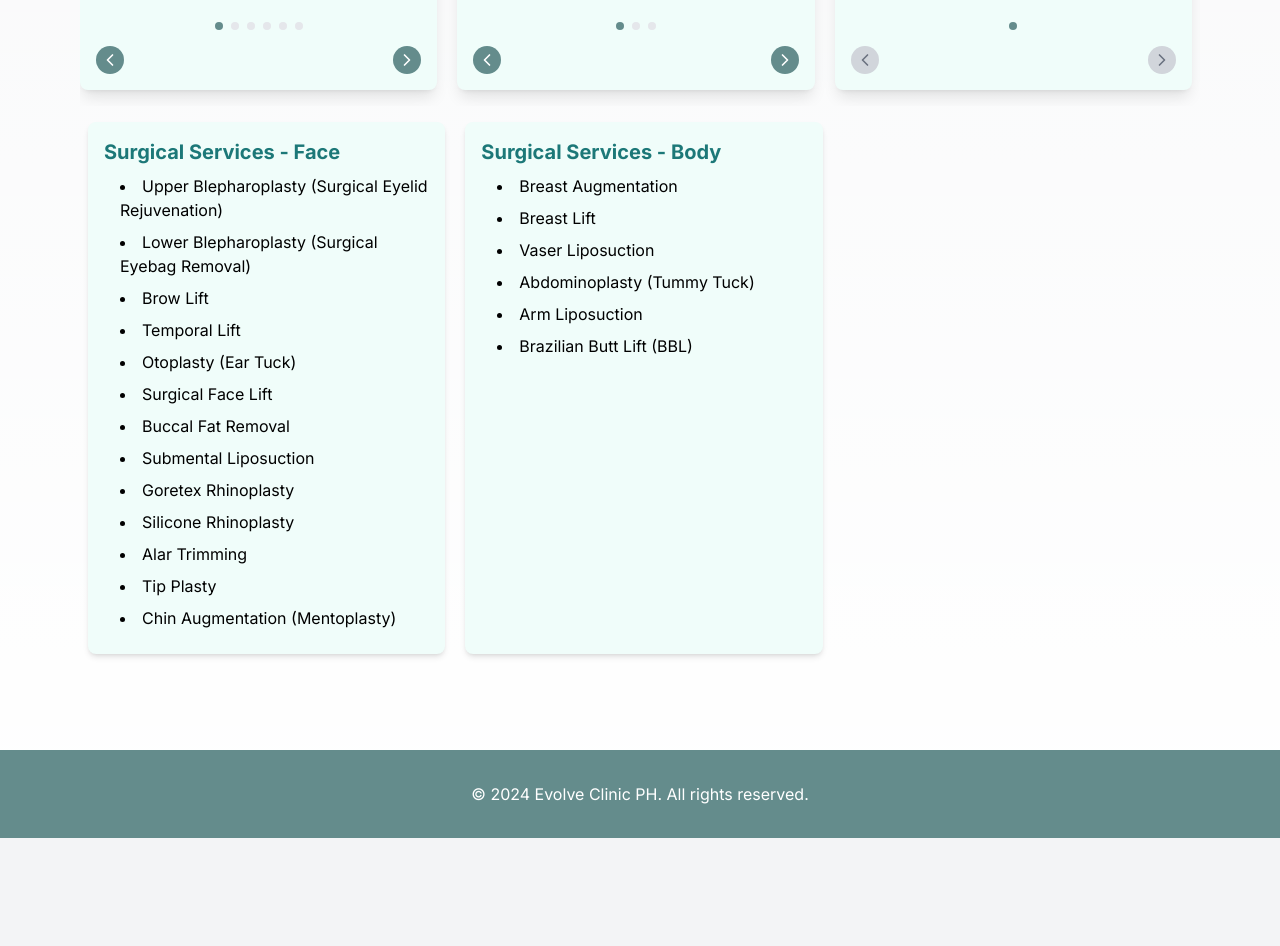
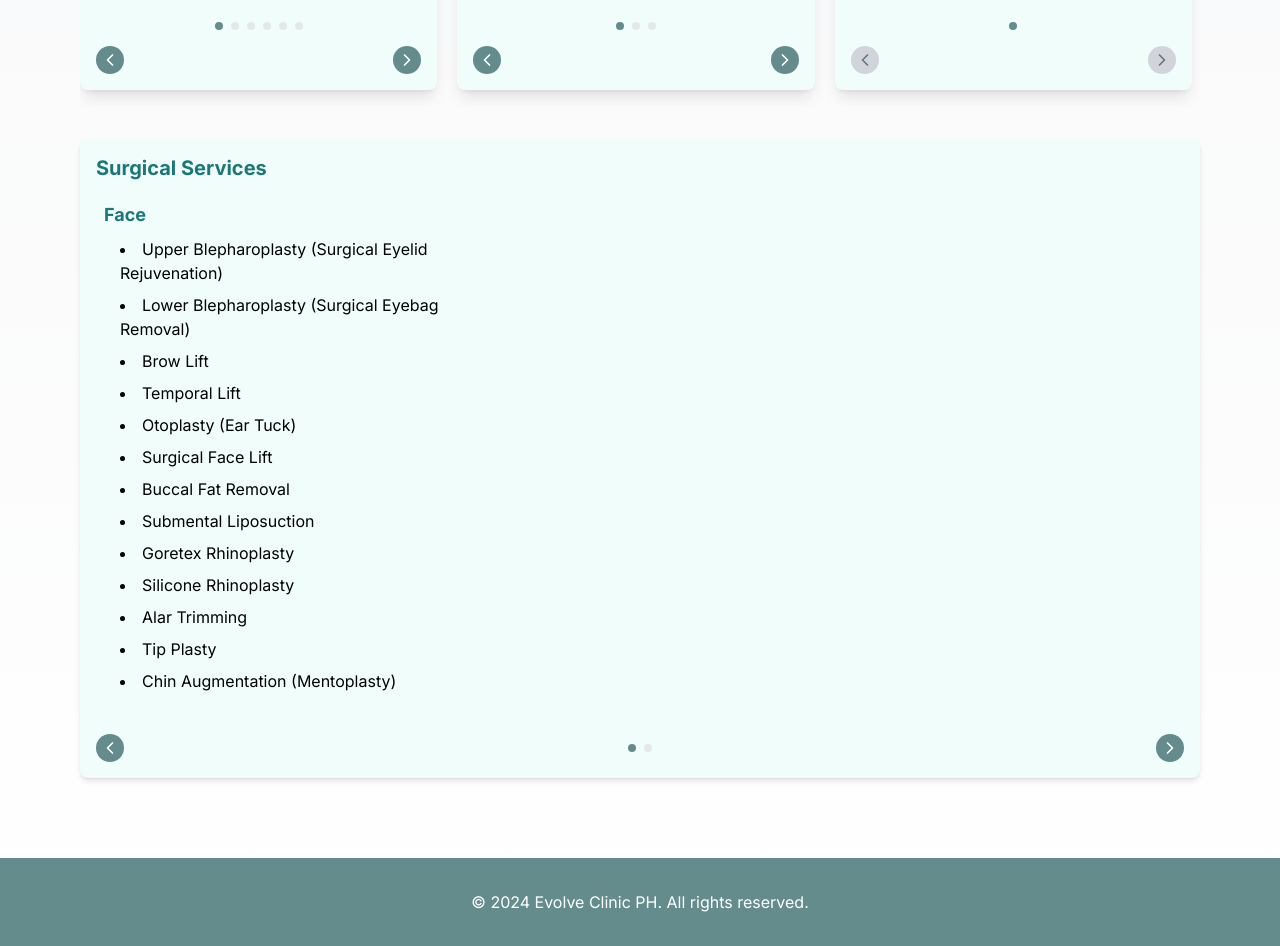
Before and after one commit to Revkxd/EvolveClinicPH, a Next.js app in the folder evolveclinicph/: page /services in a window 1280 px wide. Shown: the part 1180-2126 px from the top of the page. Before the commit the page ends 2018 px from the top, so only its background shows below. Built offline with nearby package versions, Linux system fonts and the light colour scheme.

Commit message:
Created container for bulleted service box

```diff
--- a/evolveclinicph/src/app/components/BulletedServiceBox.tsx
+++ b/evolveclinicph/src/app/components/BulletedServiceBox.tsx
@@ -7,8 +7,8 @@ interface BulletedServiceBoxProps {
 
 export default function BulletedServiceBox({ category, services }: BulletedServiceBoxProps) {
   return (
-    <div className="bg-teal-50 p-4 rounded-lg shadow-md flex-shrink-0 w-full sm:w-[calc(50%-1rem)] lg:w-[calc(33.333%-1rem)] mx-2 overflow-y-auto">
-      <h3 className="text-xl font-bold mb-2 text-turq-shaded">{category}</h3>
+    <div className="sm:w-[calc(50%-1rem)] lg:w-[calc(33.333%-1rem)] mx-2 overflow-y-auto scrollbar-none">
+      <h3 className="text-lg font-bold mb-2 text-turq-shaded">{category}</h3>
       <ul className="list-disc list-inside pl-4 space-y-2 mb-2">
         {services.map((service, index) => (
           <li key={index} className="text-base">
--- /dev/null
+++ b/evolveclinicph/src/app/components/ServiceBoxContainer.tsx
@@ -0,0 +1,58 @@
+"use client"
+
+import type React from "react"
+
+import { useState, type ReactNode } from "react"
+import { ChevronLeft, ChevronRight } from "lucide-react"
+
+interface ServiceBoxContainerProps {
+  title: string
+  children: ReactNode[]
+}
+
+export default function  ServiceBoxContainer({ title, children }: ServiceBoxContainerProps) {
+  const [currentIndex, setCurrentIndex] = useState(0)
+
+  const nextService = () => {
+    setCurrentIndex((prevIndex) => (prevIndex + 1) % children.length)
+  }
+
+  const prevService = () => {
+    setCurrentIndex((prevIndex) => (prevIndex - 1 + children.length) % children.length)
+  }
+
+  return (
+    <div className="bg-teal-50 p-4 rounded-lg shadow-md w-full h-[640px] flex flex-col justify-between">
+      <h3 className="text-xl font-bold mb-2 text-turq-shaded">{title}</h3>
+      <div className="h-5/6 overflow-y-auto mb-4">{children[currentIndex]}</div>
+      <div className="flex justify-between items-center">
+        <button
+          onClick={prevService}
+          className="p-1 rounded-full bg-turq text-white hover:bg-turq-shaded transition duration-300"
+          aria-label="Previous service group"
+        >
+          <ChevronLeft size={20} />
+        </button>
+        <div className="flex space-x-2">
+          {children.map((_, index) => (
+            <button
+              key={index}
+              onClick={() => setCurrentIndex(index)}
+              className={`w-2 h-2 rounded-full transition-colors duration-300 ${
+                index === currentIndex ? "bg-turq" : "bg-gray-200"
+              }`}
+              aria-label={`Go to service group ${index + 1}`}
+            />
+          ))}
+        </div>
+        <button
+          onClick={nextService}
+          className="p-1 rounded-full bg-turq text-white hover:bg-turq-shaded transition duration-300"
+          aria-label="Next service group"
+        >
+          <ChevronRight size={20} />
+        </button>
+      </div>
+    </div>
+  )
+}
--- a/evolveclinicph/src/app/components/homepage/ServicesComponent.tsx
+++ b/evolveclinicph/src/app/components/homepage/ServicesComponent.tsx
@@ -6,6 +6,7 @@ import { HomePageProps } from '@/types/props'
 import ServiceBox from '../ServiceBox'
 import WideServiceBox from '../WideServiceBox'
 import BulletedServiceBox from '../BulletedServiceBox';
+import ServiceBoxContainer from '../ServiceBoxContainer';
 
 // #region SERVICES_LIST
 const facialServices = [
@@ -275,7 +276,10 @@ const slimmingAndContouring = [
       the treatment areas.`
   },
 ]
-const surgicalServicesFace = [
+const surgicalServices = [
+  {
+    category: "Face",
+    services: [
       "Upper Blepharoplasty (Surgical Eyelid Rejuvenation)",
       "Lower Blepharoplasty (Surgical Eyebag Removal)",
       "Brow Lift",
@@ -289,14 +293,19 @@ const surgicalServicesFace = [
       "Alar Trimming",
       "Tip Plasty",
       "Chin Augmentation (Mentoplasty)",
-]
-const surgicalServicesBody = [
+    ],
+  },
+  {
+    category: "Body",
+    services: [
       "Breast Augmentation",
       "Breast Lift",
       "Vaser Liposuction",
       "Abdominoplasty (Tummy Tuck)",
       "Arm Liposuction",
       "Brazilian Butt Lift (BBL)",
+    ],
+  },
 ]
 // #endregion
 
@@ -330,8 +339,8 @@ export default function ServicesComponent({ isHomePage }: HomePageProps) {
 
   return (
     <section id="services" className="py-20">
-      <h2 className="text-5xl font-bold mb-8 text-center">Facials and Dermatologic Services</h2>
-      <div className={`max-w-6xl mx-auto px-4 ${isHomePage ? 'max-h-[560px] overflow-y-scroll custom-scrollbar' : ''}`}>
+      <h2 className="text-5xl font-bold mb-8 text-center">Facials, Dermatologic & Surgical Services</h2>
+      <div className={`max-w-6xl mx-auto px-4 ${isHomePage ? 'max-h-[700px] overflow-y-scroll custom-scrollbar' : ''}`}>
         <div className="py-4">
           <WideServiceBox category="Facial Services" services={facialServices} />
         </div>
@@ -366,9 +375,14 @@ export default function ServicesComponent({ isHomePage }: HomePageProps) {
           </button>
         </div>
         <div className="flex flex-nowrap overflow-x-scroll custom-scrollbar gap-1 py-4">
-          <BulletedServiceBox category="Surgical Services - Face" services={surgicalServicesFace} />
-          <BulletedServiceBox category="Surgical Services - Body" services={surgicalServicesBody} />
+          {/* <BulletedServiceBox category="Surgical Services - Face" services={surgicalServicesFace} /> */}
+          {/* <BulletedServiceBox category="Surgical Services - Body" services={surgicalServicesBody} /> */}
         </div>
+        <ServiceBoxContainer title='Surgical Services'>
+          {surgicalServices.map((group, index) => (
+            <BulletedServiceBox key={index} category={group.category} services={group.services} />
+          ))}
+        </ServiceBoxContainer>
       </div>
     </section>
   )
```
Lines whose indentation alone changed are shown as unchanged.
